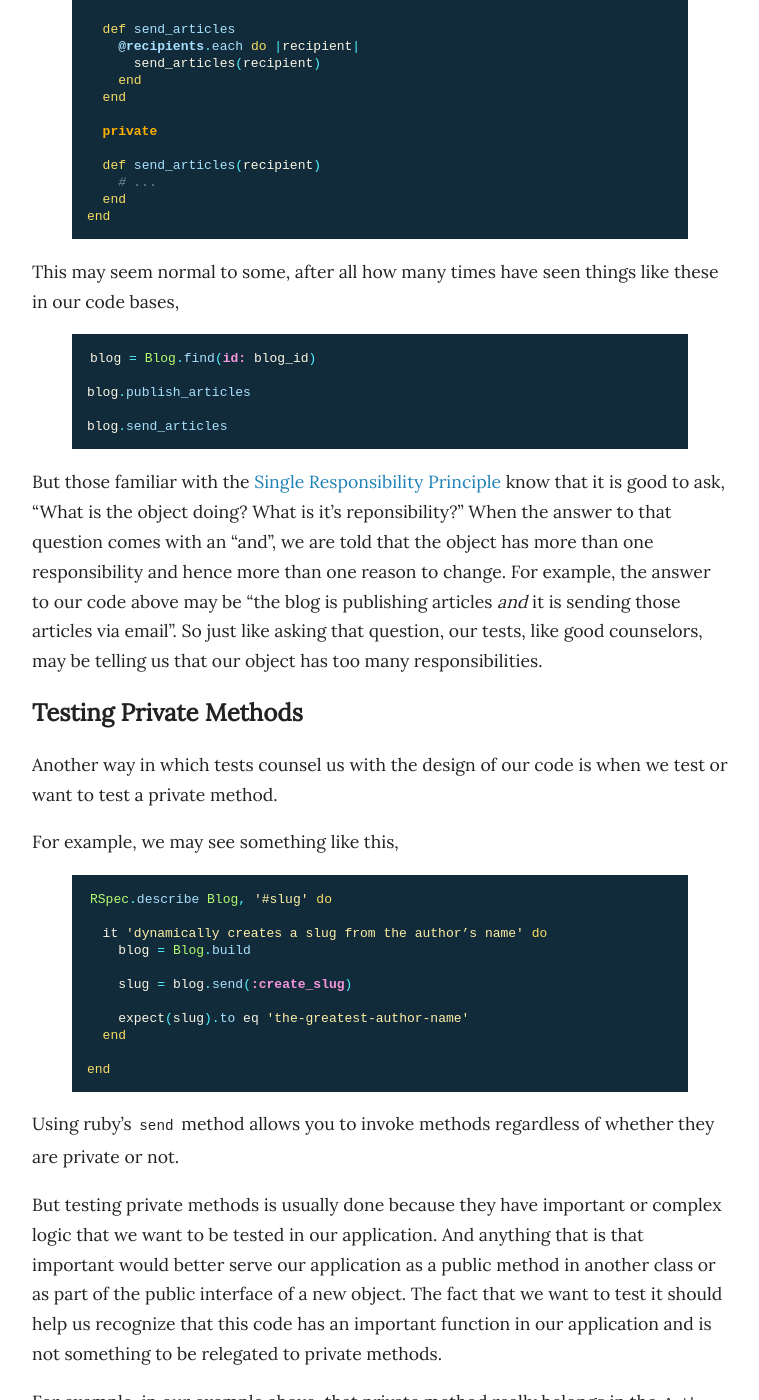
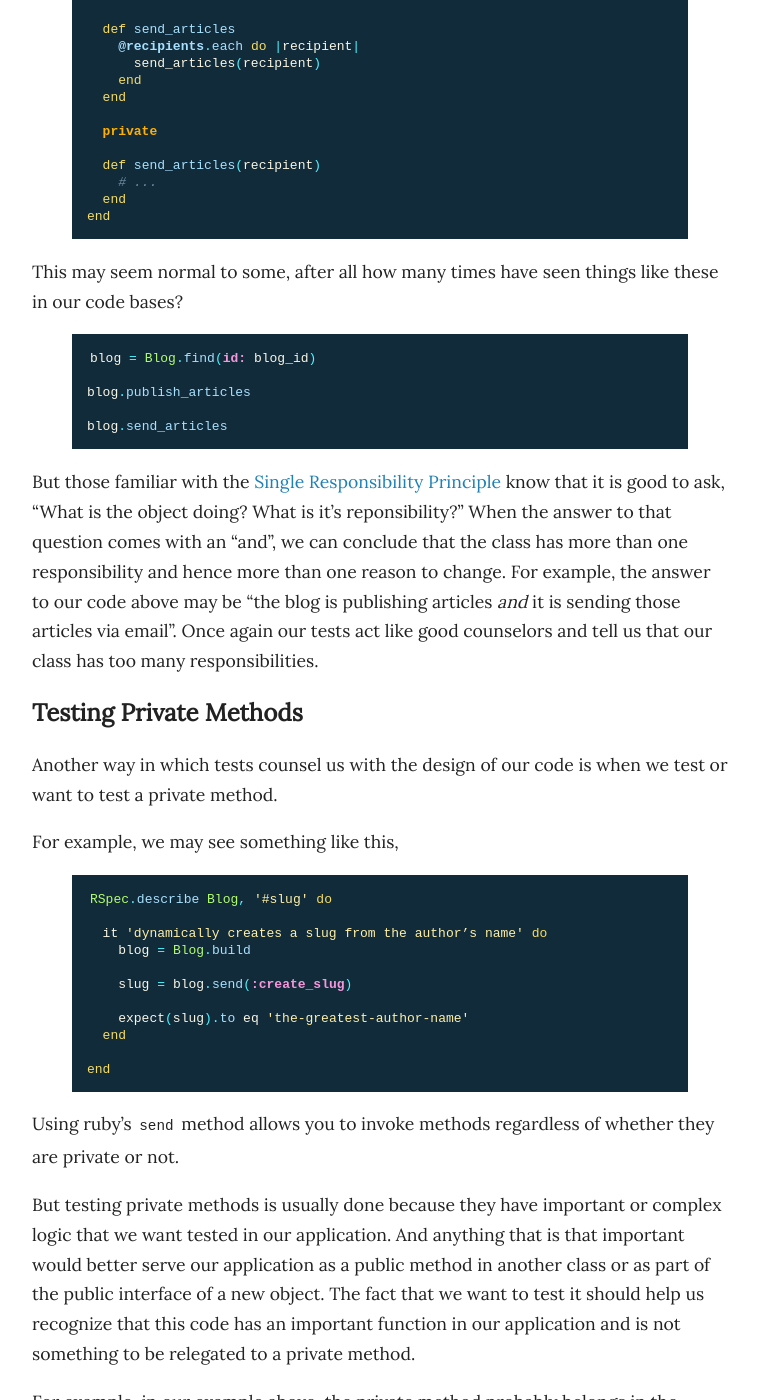
Before and after one commit to germsvel/germsvel.github.io, a Jekyll site: the page built from _posts/2016-10-09-tests-as-counselors-of-design.md, in a window 1280 px wide and 1400 px high, scrolled down 4397 px. Shown: the whole window, without its empty margins (260-1019 px from the left). Built offline with Jekyll 4.4.1, drawn with Linux system fonts in a browser that asks for light colours; some of the changed text lies outside the part shown.

Commit message:
minor changes to test as counselors of design

```diff
--- a/_posts/2016-10-09-tests-as-counselors-of-design.md
+++ b/_posts/2016-10-09-tests-as-counselors-of-design.md
@@ -218,7 +218,7 @@ end
 
 
 This may seem normal to some, after all how many times have seen things like
-these in our code bases,
+these in our code bases?
 
 {% highlight ruby %}
 
@@ -234,12 +234,11 @@ blog.send_articles
 But those familiar with the [Single Responsibility
 Principle](https://en.wikipedia.org/wiki/Single_responsibility_principle) know
 that it is good to ask, "What is the object doing? What is it's reponsibility?"
-When the answer to that question comes with an "and", we are told that the
-object has more than one responsibility and hence more than one reason to
-change. For example, the answer to our code above may be "the blog is publishing
-articles _and_ it is sending those articles via email". So just like asking that
-question, our tests, like good counselors, may be telling us that our object has
-too many responsibilities.
+When the answer to that question comes with an "and", we can conclude that the
+class has more than one responsibility and hence more than one reason to change.
+For example, the answer to our code above may be "the blog is publishing
+articles _and_ it is sending those articles via email". Once again our tests act
+like good counselors and tell us that our class has too many responsibilities.
 
 ## Testing Private Methods
 
@@ -266,13 +265,13 @@ Using ruby's `send` method allows you to invoke methods regardless of whether
 they are private or not.
 
 But testing private methods is usually done because they have important or
-complex logic that we want to be tested in our application. And anything that is that
+complex logic that we want tested in our application. And anything that is that
 important would better serve our application as a public method in another class
 or as part of the public interface of a new object. The fact that we want to
 test it should help us recognize that this code has an important function
-in our application and is not something to be relegated to private methods.
+in our application and is not something to be relegated to a private method.
 
-For example, in our example above, that private method really
+For example, in our example above, the private method probably
 belongs in the `Author` class, and our test becomes a test of a public method,
 
 {% highlight ruby %}
```
Also changed, not shown: other parts of _posts/2016-10-09-tests-as-counselors-of-design.md (+4 -4 lines).
